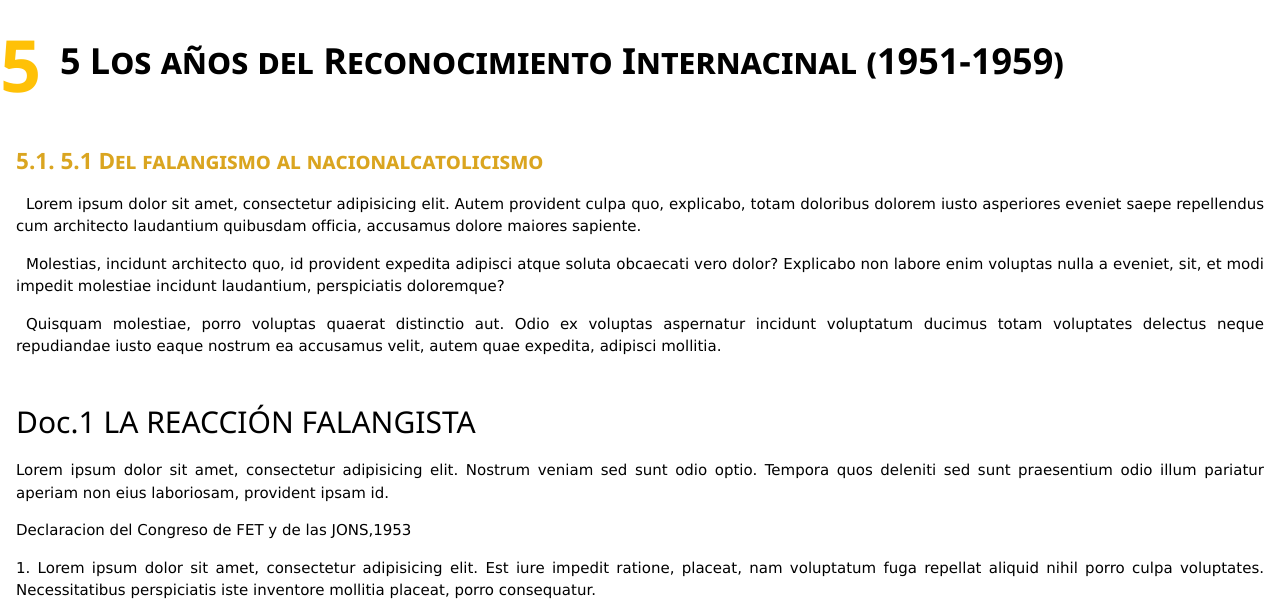
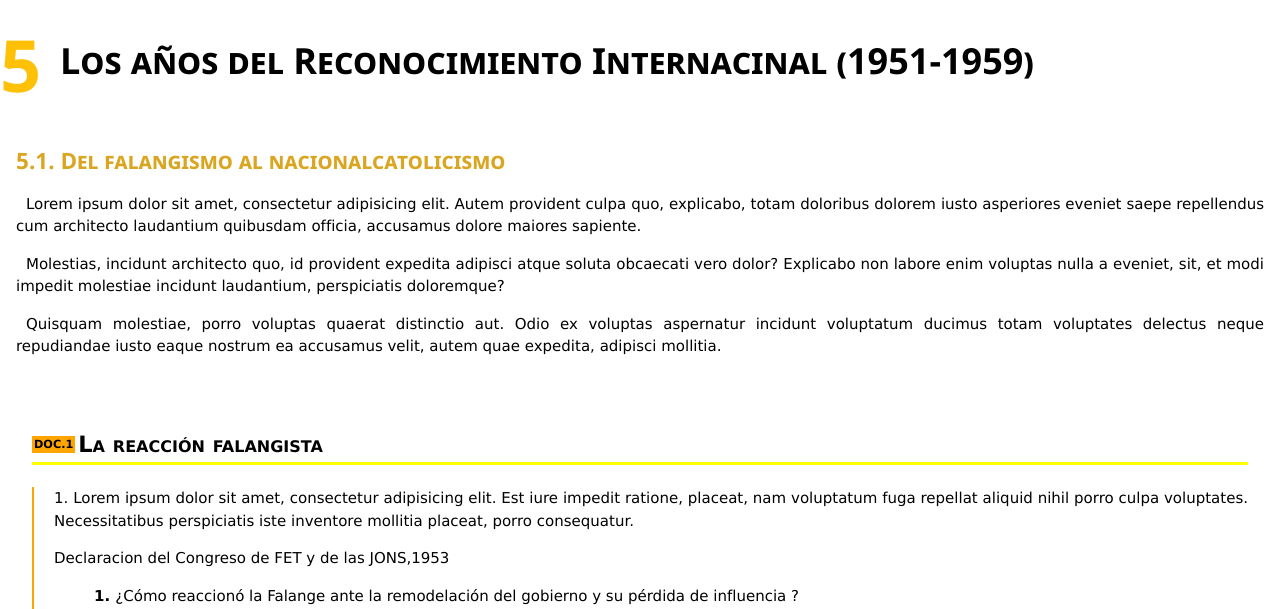
Before and after one commit to BAT2/bat2.github.io, a Jekyll site: the page built from _pages/tema15-5.html, in a window 1280 px wide and 1400 px high. Shown: the top 609 px of the window. Built offline with Jekyll 4.4.1, drawn with Linux system fonts in a browser that asks for light colours; some web fonts are replaced; comment, search, counter and statistics services are not loaded; some of the changed text lies outside the part shown.

Commit message:
trabajo actualizado

```diff
--- a/_pages/tema15-5.html
+++ b/_pages/tema15-5.html
@@ -9,10 +9,10 @@
   }
 </style>
 
-<h1>5 Los años del Reconocimiento Internacinal (1951-1959)</h1>
+<h1>Los años del Reconocimiento Internacinal (1951-1959)</h1>
 <section>
   <header>
-    <h2> 5.1 Del falangismo al nacionalcatolicismo</h2>
+    <h2>  Del falangismo al nacionalcatolicismo</h2>
   </header>
   <p>Lorem ipsum dolor sit amet, consectetur adipisicing elit. Autem provident culpa quo, explicabo, totam doloribus dolorem iusto asperiores eveniet saepe repellendus cum architecto laudantium quibusdam officia, accusamus dolore maiores sapiente.</p>
   <p>Molestias, incidunt architecto quo, id provident expedita adipisci atque soluta obcaecati vero dolor? Explicabo non labore enim voluptas nulla a eveniet, sit, et modi impedit molestiae incidunt laudantium, perspiciatis doloremque?</p>
@@ -20,36 +20,92 @@
 </section>
 
 <aside>
+  <aside class="doc">
     <header>
-    <h2>Doc.1 LA REACCIÓN FALANGISTA</h2>
+      <p>La reacción falangista</p>
     </header>
-  <p>Lorem ipsum dolor sit amet, consectetur adipisicing elit. Nostrum veniam sed sunt odio optio. Tempora quos deleniti sed sunt praesentium odio illum pariatur aperiam non eius laboriosam, provident ipsam id.</p>
+    <div>
+
+      <p>1. Lorem ipsum dolor sit amet, consectetur adipisicing elit. Est iure impedit ratione, placeat, nam voluptatum fuga repellat aliquid nihil porro culpa voluptates. Necessitatibus perspiciatis iste inventore mollitia placeat, porro consequatur.</p>
       <p>Declaracion del Congreso de FET y de las JONS,1953</p>
-<p>1. Lorem ipsum dolor sit amet, consectetur adipisicing elit. Est iure impedit ratione, placeat, nam voluptatum fuga repellat aliquid nihil porro culpa voluptates. Necessitatibus perspiciatis iste inventore mollitia placeat, porro consequatur.</p>
-<p>2. Lorem ipsum dolor sit amet, consectetur adipisicing elit. Ad molestias distinctio ex excepturi sit quas deserunt hic sint impedit nam debitis temporibus voluptates eaque veniam vero dolor magnam, dignissimos rerum.</p>
-<div class="w3-card-4" style="width:50%">
-    <div class="w3-container w3-center">
-      <img src="Documentos/TIC2/franco.png" alt="imagen0" style="width:80%">
-      <div class="w3-section w3-center">
+      <ol>
+        <li>¿Cómo reaccionó la Falange ante la remodelación del gobierno y su pérdida de influencia ?</li>
+        <li>¿Qué otra familia política del franquismo iba tomando las riendas del poder ?</li>
+      </ol>
+      <figure>
+        <img src="https://cdni.rt.com/actualidad/public_images/3ed/3ed644ccabe3a5814bf8180e5ffcad29_article.jpg" alt="Imagen del generalísimo">
+        <figcaption>Lorem ipsum dolor sit amet, consectetur adipisicing elit, sed do eiusmod tempor incididunt ut labore et dolore magna aliqua. Ut enim ad minim veniam, quis nostrud exercitation ullamco laboris nisi ut aliquip ex ea commodo consequat. Duis aute
+          irure dolor in reprehenderit in voluptate velit esse cillum dolore eu fugiat nulla pariatur. Excepteur sint occaecat cupidatat non proident, sunt in culpa qui officia deserunt mollit anim id est laborum.</figcaption>
+      </figure>
     </div>
-    </div>
-  </div>
+  </aside>
 
-
-</aside>
 
   <section>
     <header>
-    <h2> 5.2 La entrada en el contexto internacional </h2>
+      <h2> La entrada en el contexto internacional </h2>
     </header>
+
     <p>Lorem ipsum dolor sit amet, consectetur adipisicing elit. In explicabo, aliquam laborum illum et doloribus ab assumenda expedita officia eligendi fuga! Quisquam recusandae cum non, labore quo quidem ipsum porro.</p>
     <p>Consectetur a illo perferendis nisi numquam incidunt mollitia molestias commodi, natus autem ratione velit quisquam expedita itaque dolores aliquid animi reprehenderit, ipsam dolore recusandae blanditiis eum vitae est! Aperiam, dicta.</p>
     <p>Ea repellendus recusandae nobis! Velit, doloremque sed fugiat accusantium fugit aspernatur voluptate explicabo at, minus sapiente, inventore quibusdam. Officia saepe minus natus voluptate mollitia praesentium soluta asperiores minima, est eveniet.</p>
+    <aside class="doc">
+      <header>
+        <p>Incorporación de España a los organismos internacionales</p>
+      </header>
+      <div>
+        <dl>
+          <dt>1951</dt>
+          <dd>FAO (Organización para la Alimentación y la Agricultura)</dd>
+          <dt>1953</dt>
+          <dd>UNESCO (Organización de las Naciones Unidas para la Educación, la Ciencia y la Cultura)</dd>
+          <dt>1955</dt>
+          <dd>ONU (Organización de las Naciones Unidas)</dd>
+          <dt>1956</dt>
+          <dd>OIT (Organización Internacional del Trabajo)</dd>
+          <dt>1957</dt>
+          <dd>OIEA (Organuización Internacional de la Energía Atómica)</dd>
+          <dt>1958</dt>
+          <dd>OECE (Orgación Europea de Cooperación Económica)
+            FMI (Fondo Monetario Internacional)
+            Bird (Banco Internacional de Reconstruccion y Desarrollo)
+
+          </dd>
+        </dl>
+
+
+      </div>
+    </aside>
+    <aside class="doc">
+      <header>
+        <p>La ayuda de Estados Unidos(en doólares)</p>
+      </header>
+      <div>
+        <table>
+          <thead>
+            <tr>
+              Conceptos
+            </tr>
+            <tr>
+              <td>1953-1954</td>
+
+              <td>1954-1955</td>
+
+              <td>1955-1956</td>
+
+              <td>1956-1957</td>
+
+          </thead>
+
+          <td></td>
+        </table>
+      </div>
+    </aside>
   </section>
 
   <section>
     <header>
-    <h2> 5.3 La necesidad de reorientación económica</h2>
+      <h2> La necesidad de reorientación económica</h2>
     </header>
     <p>Lorem ipsum dolor sit amet, consectetur adipisicing elit. Modi soluta fugit repudiandae quia neque minus, quam, recusandae deleniti reiciendis hic molestiae voluptatem illo nemo facilis error. Nesciunt quia non ipsam.</p>
     <p>Quidem error autem vero ut, doloribus rerum magni eaque vitae a illum aut at cumque exercitationem deleniti id sit! Sit officiis molestiae nesciunt neque quasi fuga harum tempore atque amet.</p>
@@ -59,46 +115,10 @@
 
   <section>
     <header>
-    <h2> 5.4 La Ley de Principios del Movimiento Nacional</h2>
+      <h2>  La Ley de Principios del Movimiento Nacional</h2>
     </header>
     <p>Lorem ipsum dolor sit amet, consectetur adipisicing elit. Assumenda sunt explicabo minus blanditiis illum, magni magnam quaerat! Ex quaerat sunt sit ipsa laudantium? Eos illo, autem facilis molestias iure, error.</p>
     <p>Quam temporibus delectus voluptas doloremque, cupiditate pariatur soluta? Similique hic fugiat reprehenderit nostrum laudantium rem enim excepturi minus libero error magni atque, modi, quod repudiandae praesentium nam pariatur voluptas corrupti.</p>
     <p>Itaque reprehenderit voluptatum quam, ipsa amet facilis quas, distinctio fugiat, odit vel tempora alias porro explicabo vitae recusandae nostrum, iure magnam. Impedit, asperiores saepe sapiente nesciunt ipsa pariatur alias voluptas?</p>
     <p>In, non omnis facere aliquid! Sapiente cum distinctio perspiciatis eum, aut ex atque totam temporibus mollitia, provident neque laboriosam qui laudantium aspernatur cumque ratione inventore modi enim sequi, officia amet.</p>
   </section>
-
-<aside class="doc">
-  <header>
-    <p>La reacción falangista</p>
-  </header>
-  <div>
-    <p></p>
-    <p></p>
-    <ol>
-      <li></li>
-      <li></li>
-    </ol>
-    <figure>
-      <img src="" alt="">
-      <figcaption></figcaption>
-    </figure>
-  </div>
-</aside>
-
-<aside class="doc">
-  <header>
-    <p>Incorporación de España a los organismos internacionales</p>
-  </header>
-  <div>
-    <p></p>
-    <p></p>
-    <ol>
-      <li></li>
-      <li></li>
-    </ol>
-    <figure>
-      <img src="" alt="">
-      <figcaption></figcaption>
-    </figure>
-  </div>
-</aside>
```
Lines whose indentation alone changed are shown as unchanged.
